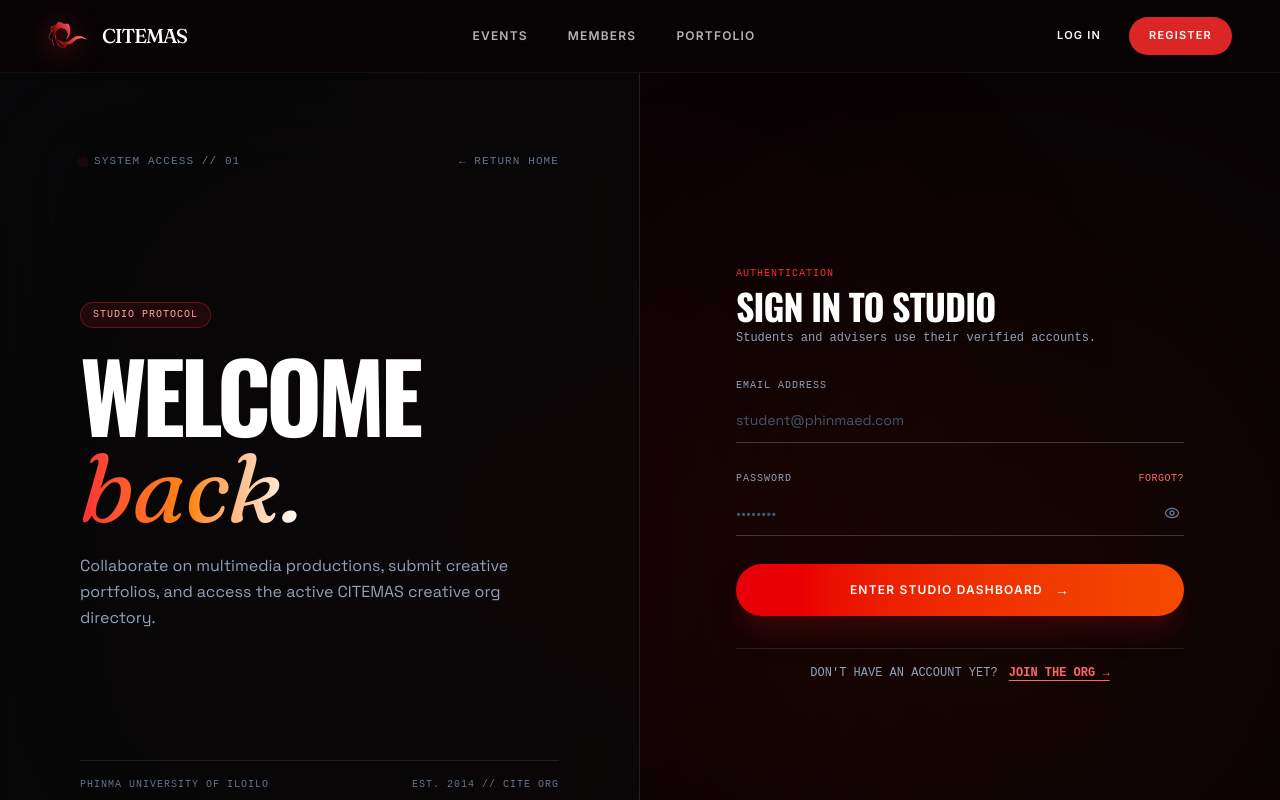
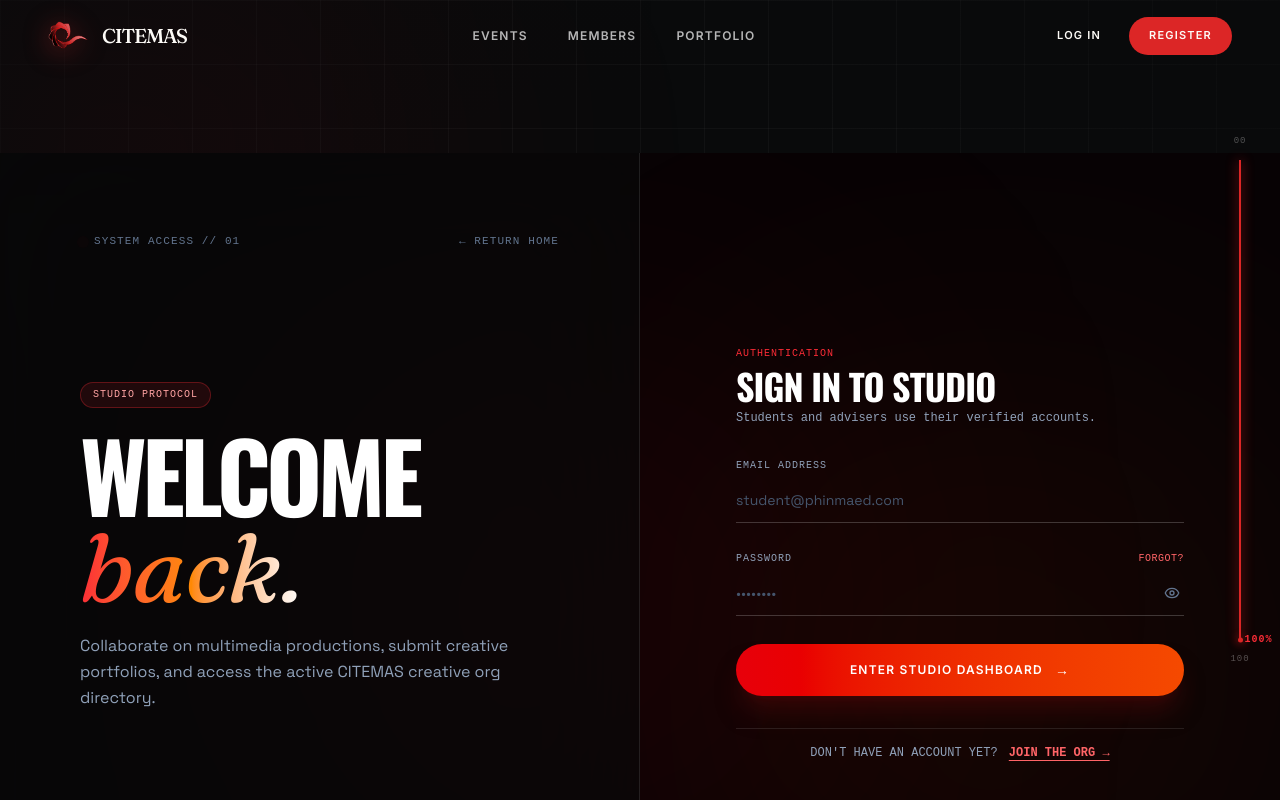
Before and after one commit to dropoflife13/citemas-portal, a Next.js app: page /login in a window 1280 px wide. Shown: the top 800 px of the page. Built offline with nearby package versions, Linux system fonts and the light colour scheme; a web font is replaced by a local one.

Commit message:
feat(navigation): implement dynamic scroll-aware navbar, global scroll spine with active scroll pop-up, and layout padding

```diff
--- a/app/layout.tsx
+++ b/app/layout.tsx
@@ -6,6 +6,7 @@
 import Background from "@/components/background";
 import { AuthProvider } from "@/lib/AuthContext"; // <-- 1. Import your AuthProvider
 import { ToastProvider } from "@/components/Toast";
+import ScrollSpine from "@/components/ScrollSpine";
 
 const geistSans = Geist({
   variable: "--font-geist-sans",
@@ -37,11 +38,14 @@
           <ToastProvider>
             <Background />
 
-            <div className="relative z-10">
-              <Navbar />
-            </div>
+            {/* Dynamic Scroll-Aware Header */}
+            <Navbar />
 
-            <main className="relative z-10 flex-1 flex flex-col">{children}</main>
+            {/* Global Scroll Progress Spine */}
+            <ScrollSpine />
+
+            {/* Main Content with pt-20 top offset for floating header & pb-24 footer buffer */}
+            <main className="relative z-10 flex-1 flex flex-col pt-20 pb-24">{children}</main>
 
             <ConditionalFooter />
           </ToastProvider>
--- a/app/page.tsx
+++ b/app/page.tsx
@@ -6,7 +6,6 @@
 import { useAuth } from '@/lib/AuthContext';
 import { motion, AnimatePresence } from 'framer-motion';
 import { ArrowRight } from 'lucide-react';
-import ScrollSpine from '@/components/ScrollSpine';
 
 type OfficerRecord = {
   _id: string;
@@ -281,9 +280,6 @@
         />
       </div>
 
-      {/* Data Spine Progress Indicator (Right) */}
-      <ScrollSpine />
-
       {/* ═══════════════════════════════════════════════════
           STICKY STACK WRAPPER (400vh total height for 4 cards)
           ═══════════════════════════════════════════════════ */}
@@ -294,7 +290,7 @@
           id="hero"
           onMouseMove={handleHeroMouseMove}
           onMouseLeave={handleHeroMouseLeave}
-          className="sticky top-0 min-h-screen h-screen w-full flex flex-col justify-between px-6 sm:px-12 md:px-16 lg:px-24 pt-20 pb-16 overflow-hidden relative"
+          className="sticky top-0 min-h-screen h-screen w-full flex flex-col justify-between px-6 sm:px-12 md:px-16 lg:px-24 pt-6 pb-16 overflow-hidden relative"
           style={{
             transform: `scale(${1 - cardProgress[0] * 0.08})`,
             filter: `brightness(${1 - cardProgress[0] * 0.45})`,
--- a/components/Footer.jsx
+++ b/components/Footer.jsx
@@ -4,7 +4,7 @@
 
 export default function Footer() {
   return (
-    <footer className="mt-auto border-t border-white/10 bg-[#070305] text-slate-100 relative z-20 overflow-hidden">
+    <footer className="mt-auto border-t border-white/10 bg-[#070305] text-slate-100 relative z-10 overflow-hidden">
       {/* Ambient background glow */}
       <div className="absolute top-0 right-1/4 w-[500px] h-[300px] bg-red-600/10 rounded-full blur-[140px] pointer-events-none" />
 
--- a/components/Navbar.jsx
+++ b/components/Navbar.jsx
@@ -25,13 +25,33 @@
 
   const [isDrawerOpen, setIsDrawerOpen] = useState(false);
   const [container, setContainer] = useState(null);
-  const [scrolled, setScrolled] = useState(false);
+  const [isVisible, setIsVisible] = useState(true);
+  const [isScrolled, setIsScrolled] = useState(false);
 
   useBodyScrollLock(isDrawerOpen);
 
-  // Track scroll so the landing-page header can fade from invisible to glass
+  // Dynamic Scroll-Aware Header: hide on scroll down, reveal on scroll up, blur past 50px
   useEffect(() => {
-    const onScroll = () => setScrolled(window.scrollY > 24);
+    let lastScrollY = typeof window !== 'undefined' ? window.scrollY : 0;
+
+    const onScroll = () => {
+      const currentScrollY = window.scrollY;
+
+      // Blur trigger (> 50px)
+      setIsScrolled(currentScrollY > 50);
+
+      // Scroll direction & visibility
+      if (currentScrollY <= 15) {
+        setIsVisible(true);
+      } else if (currentScrollY > lastScrollY && currentScrollY > 75) {
+        setIsVisible(false); // scrolling down
+      } else if (currentScrollY < lastScrollY) {
+        setIsVisible(true); // scrolling up
+      }
+
+      lastScrollY = currentScrollY;
+    };
+
     onScroll();
     window.addEventListener('scroll', onScroll, { passive: true });
     return () => window.removeEventListener('scroll', onScroll);
@@ -72,13 +92,6 @@
   const drawerLinkClass =
     'flex items-center py-2.5 px-3 rounded-xl text-sm font-bold uppercase tracking-wider text-white/80 hover:text-white hover:bg-white/[0.06] transition-all';
 
-  // Landing page: invisible at the top, glass once scrolled. Other pages: solid dark bar.
-  const navSurface = isHome
-    ? scrolled
-      ? 'bg-[#070305]/60 backdrop-blur-2xl border-white/[0.05]'
-      : 'bg-transparent border-transparent'
-    : 'bg-[#070305] border-white/[0.05]';
-
   const centerLinks = user
     ? [
         { href: '/dashboard', label: 'Dashboard' },
@@ -97,7 +110,13 @@
 
   return (
     <nav
-      className={`sticky top-0 z-50 border-b text-[12px] font-semibold uppercase tracking-widest transition-[background-color,border-color,backdrop-filter] duration-500 ${navSurface}`}
+      className={`fixed top-0 left-0 w-full z-50 text-[12px] font-semibold uppercase tracking-widest transition-transform duration-300 ${
+        isVisible || isDrawerOpen ? 'translate-y-0' : '-translate-y-full'
+      } ${
+        isScrolled
+          ? 'backdrop-blur-xl bg-[#090a0b]/80 border-b border-white/10'
+          : 'bg-transparent border-b border-transparent'
+      }`}
     >
       <div className="grid w-full grid-cols-[auto_1fr_auto] items-center gap-8 px-8 py-4 md:px-12">
         {/* Left — Logo Brand */}
--- a/components/ScrollSpine.jsx
+++ b/components/ScrollSpine.jsx
@@ -1,7 +1,7 @@
 'use client';
 
 import { useState, useEffect } from 'react';
-import { motion, useScroll, useSpring, useTransform } from 'framer-motion';
+import { motion, AnimatePresence, useScroll, useSpring, useTransform } from 'framer-motion';
 
 export default function ScrollSpine() {
   const { scrollYProgress } = useScroll();
@@ -12,6 +12,7 @@
   });
 
   const [percentage, setPercentage] = useState(0);
+  const [isScrolling, setIsScrolling] = useState(false);
 
   useEffect(() => {
     const unsubscribe = scrollYProgress.on('change', (latest) => {
@@ -20,13 +21,31 @@
     return () => unsubscribe();
   }, [scrollYProgress]);
 
+  // Track active scroll events to trigger text pop-up
+  useEffect(() => {
+    let timer = null;
+    const handleScroll = () => {
+      setIsScrolling(true);
+      if (timer) clearTimeout(timer);
+      timer = setTimeout(() => {
+        setIsScrolling(false);
+      }, 700);
+    };
+
+    window.addEventListener('scroll', handleScroll, { passive: true });
+    return () => {
+      window.removeEventListener('scroll', handleScroll);
+      if (timer) clearTimeout(timer);
+    };
+  }, []);
+
   // Position the floating label along the 60vh track from 0% to 100%
   const labelTop = useTransform(smoothProgress, [0, 1], ['0%', '100%']);
 
   return (
     <aside
       aria-label="Scroll Progress Spine"
-      className="fixed right-8 top-0 h-screen w-4 z-50 hidden md:flex flex-col items-center justify-center pointer-events-none select-none"
+      className="fixed right-8 top-0 h-screen w-4 z-[100] hidden md:flex flex-col items-center justify-center pointer-events-none select-none"
     >
       {/* Top Technical Anchor */}
       <span className="font-mono text-[9px] text-white/30 tracking-widest mb-3 select-none">
@@ -50,9 +69,28 @@
           style={{ top: labelTop }}
         />
 
+        {/* Active Scrolling Pop-Up Label (Fades in when scrolling, fades out when stopped) */}
+        <AnimatePresence>
+          {isScrolling && (
+            <motion.div
+              initial={{ opacity: 0, x: -10 }}
+              animate={{ opacity: 1, x: 0 }}
+              exit={{ opacity: 0, x: -10 }}
+              transition={{ duration: 0.18 }}
+              className="absolute right-6 -translate-y-1/2 whitespace-nowrap bg-[#090a0b]/90 border border-white/10 px-2 py-1 rounded shadow-lg pointer-events-none flex items-center gap-1.5 backdrop-blur-md"
+              style={{ top: labelTop }}
+            >
+              <span className="h-1 w-1 rounded-full bg-red-500 animate-pulse" />
+              <span className="font-mono text-[9px] text-white/50 tracking-widest uppercase">
+                {percentage}% // SCROLLING
+              </span>
+            </motion.div>
+          )}
+        </AnimatePresence>
+
         {/* The Floating Percentage Label attached to the bottom of the fill line */}
         <motion.div
-          className="font-mono text-[10px] text-red-500 tracking-widest absolute -right-8 -translate-y-1/2 whitespace-nowrap pointer-events-none"
+          className="font-mono text-[10px] text-red-500 tracking-widest absolute -right-8 -translate-y-1/2 whitespace-nowrap pointer-events-none font-bold"
           style={{ top: labelTop }}
         >
           {percentage}%
```
